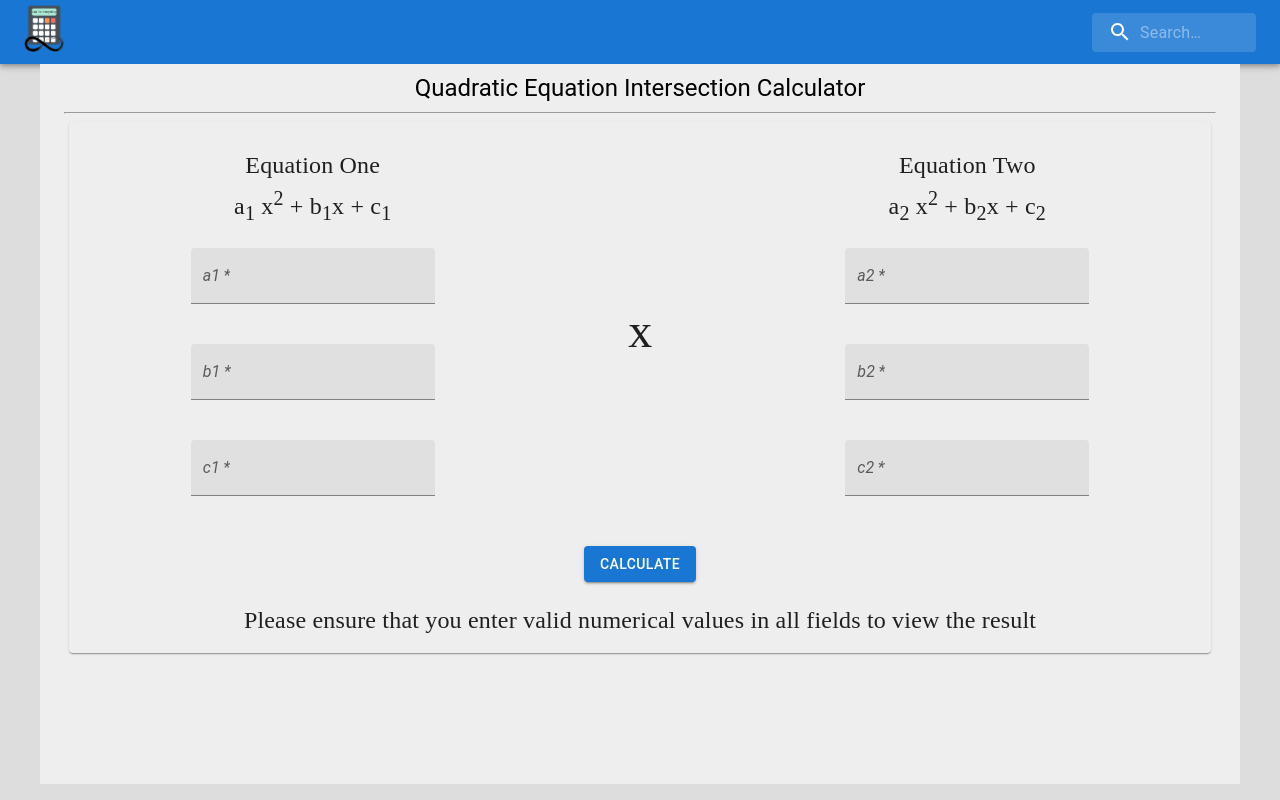
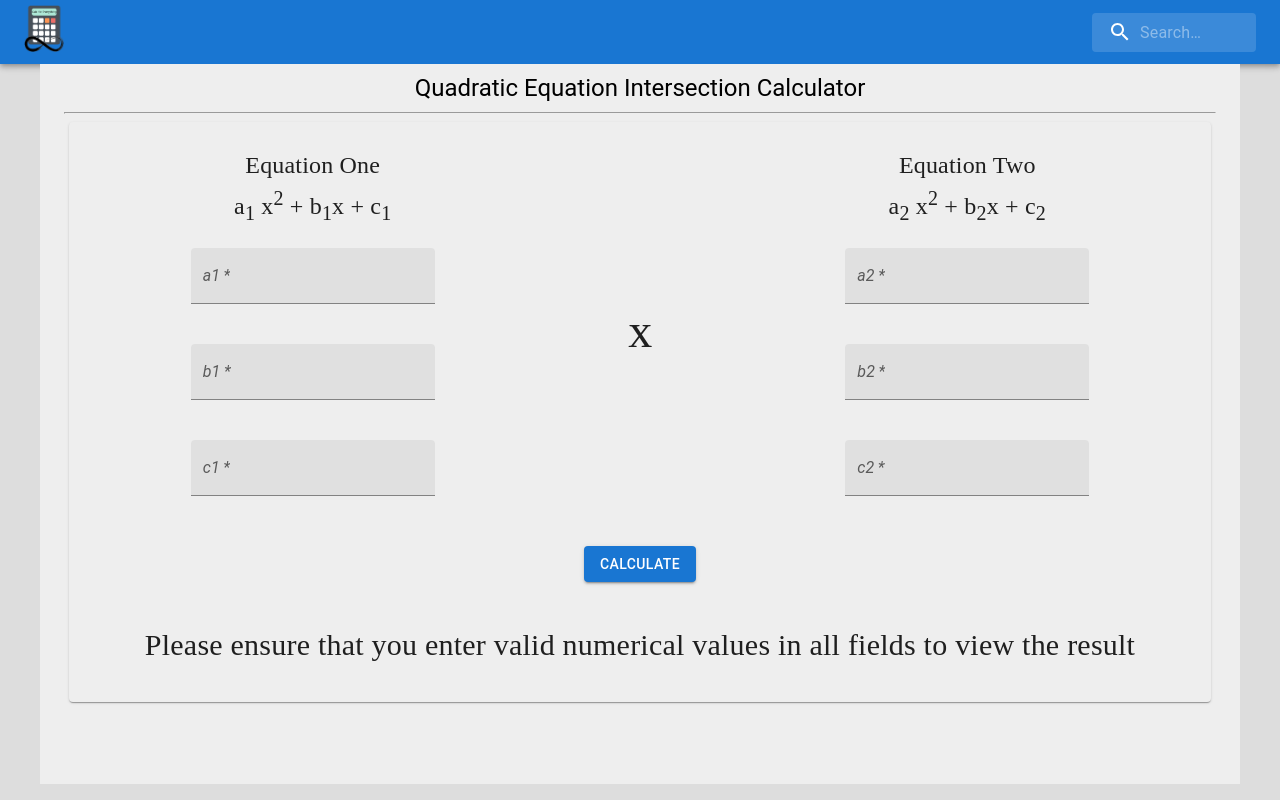
Before and after one commit to SarthakKeshari/calc_for_everything, a React (Create React App) app in the folder calculators/: page /quadraticequationintersection in a window 1280 px wide. Built offline with nearby package versions, Linux system fonts and the light colour scheme.

Commit message:
algorithm functionality bug fixed and tested completely

```diff
--- a/calculators/src/mathematical/quadratic_eq_intersection/MainQuadraticEquationIntersection.js
+++ b/calculators/src/mathematical/quadratic_eq_intersection/MainQuadraticEquationIntersection.js
@@ -64,21 +64,36 @@ function MainQuadraticEquationIntersection() {
     return "Equations do not intersect";
   };
 
-  const discriminantHandler = (a1,b1,c1,a2,b2,c2) =>{
+    function discriminantHandler(a1,b1,c1,a2,b2,c2){
 
-        // D = b^2 - 4ac
-        var discriminantEquationOne = (Math.pow(b1,2) - (4*a1*c1))
-        var discriminantEquationTwo = (Math.pow(b2,2) - (4*a2*c2))
+        var A = a1-a2
+        var B = b1-b2
+        var C = c1-c2
 
+        var disc = Math.pow(B,2)-(4*A*C)
 
-        if(discriminantEquationOne>=0 && discriminantEquationTwo>=0){
+        if(disc > 0){
+            //two real roots
 
-            //surely they'll intersect
-            var points = getIntersectionPoints(discriminantEquationOne,a1, b1, c1, a2, b2, c2)
-            setResult("They intersect at\n"+points)
+            //first root
+            var x1 = ((-1*B) + Math.sqrt(disc))/(2*A)
+            var y1 = (a1*Math.pow(x1,2) + b1*x1 + c1)
 
-        } else {
-            //won't intersect
+            //second root
+            var x2 = ((-1*B) - Math.sqrt(disc))/(2*A)
+            var y2 = (a2*Math.pow(x2,2) + b2*x2 + c2)
+
+            setResult("Equations intersect at "+`[${x1.toPrecision(2)},${y1.toPrecision(2)}]`+" and "+`[${x2.toPrecision(2)},${y2.toPrecision(2)}]`)
+        }
+        else if(disc==0){
+            //one real root
+            var x = ((-1*B))/(2*A)
+            var y = (a1*Math.pow(x,2) + b1*x + c1)
+
+            setResult("Equations intersect at "+`[${x},${y}]`)
+        }
+        else{
+            //no root
             setResult("Equations do not intersect")
         }
 
@@ -246,8 +261,13 @@ function MainQuadraticEquationIntersection() {
             </Button>
         </div>
 
-        <div style={{alignSelf:'center', margin:'10px'}} >
-            <Typography variant="h6" style={equationStyle}>
+        <div style={{alignSelf:'center', margin:'30px'}} >
+            <Typography variant="h6" style={{
+                lineHeight: '1.5',
+                fontFamily: 'KaTeX_Math',
+                textAlign: 'center',
+                fontSize:'30px'
+            }}>
                 {result}
             </Typography>
         </div>
```
